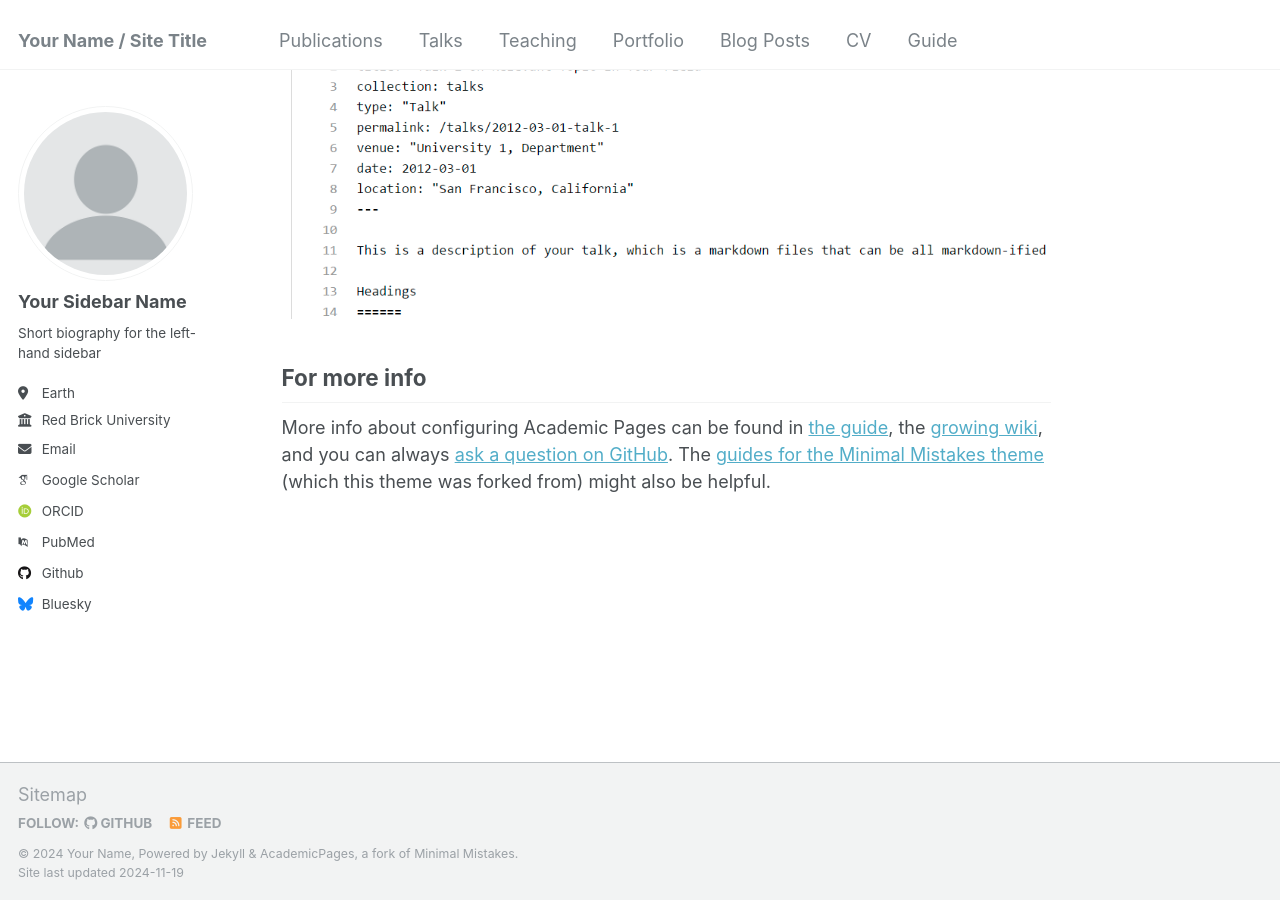
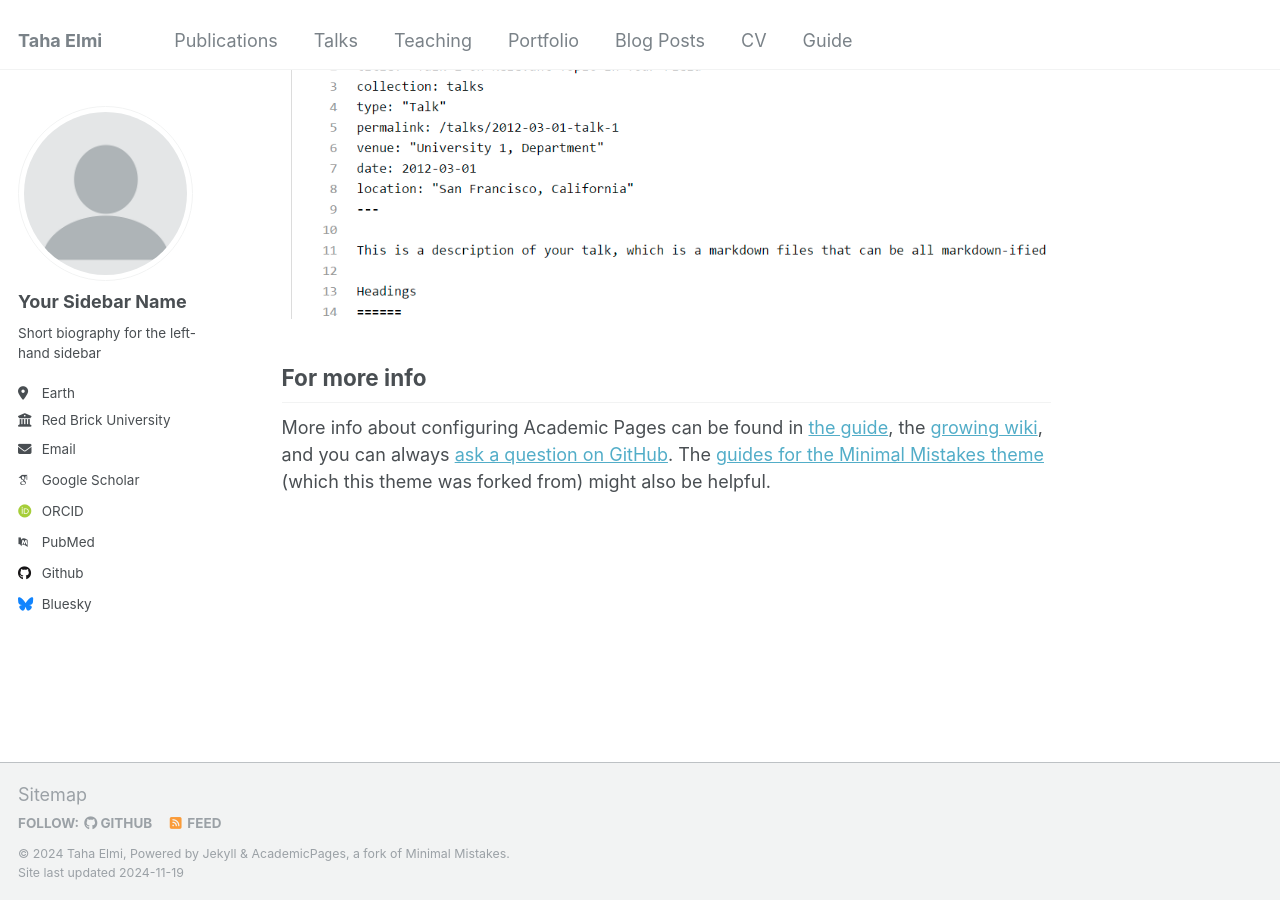
Before and after one commit to Taha-Elmi/Taha-Elmi, a Jekyll site: the page built from _pages/about.md, in a window 1280 px wide and 900 px high, scrolled down 2643 px. Built offline with Jekyll 4.4.1, drawn with Linux system fonts in a browser that asks for light colours; some web fonts are replaced.

Commit message:
update: basic settings

```diff
--- a/_config.yml
+++ b/_config.yml
@@ -8,13 +8,13 @@
 
 # Basic Site Settings
 locale                   : "en-US"
-title                    : "Your Name / Site Title"
+title                    : "Taha Elmi"
 title_separator          : "-"
-name                     : &name "Your Name"
+name                     : &name "Taha Elmi"
 description              : &description "personal description"
-url                      : https://academicpages.github.io # the base hostname & protocol for your site e.g. "https://mmistakes.github.io"
+url                      : https://taha-elmi.github.io # the base hostname & protocol for your site e.g. "https://mmistakes.github.io"
 baseurl                  : "" # the subpath of your site, e.g. "/blog"
-repository               : "academicpages/academicpages.github.io"
+repository               : "taha-elmi/taha-elmi.github.io"
 
 # Site Author - The following control what appear as part of the author content on the side bar.
 #               If a field is blank the icon and link will not appear, otherwise it will be shown.
```
